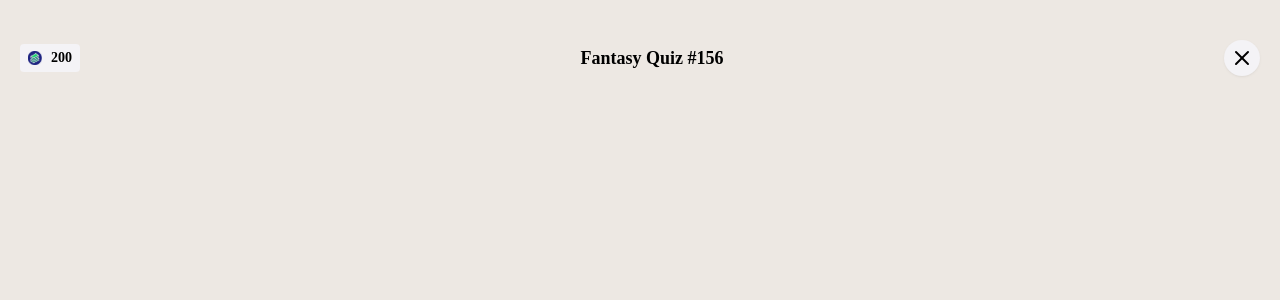
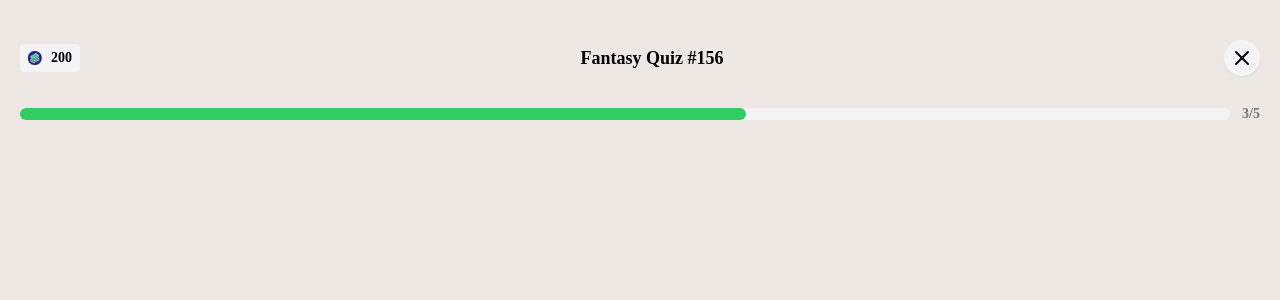
Before and after one commit to korobkad3v/QuizDemo, a React (Vite) app: page / in a window 1280 px wide. Shown: the top 300 px of the page. Built offline with nearby package versions, Linux system fonts and the light colour scheme; a web font is replaced by a local one.

Commit message:
feat: rtk quiz slice

```diff
--- a/package.json
+++ b/package.json
@@ -11,12 +11,14 @@
   },
   "dependencies": {
     "@radix-ui/react-slot": "^1.2.3",
+    "@reduxjs/toolkit": "^2.8.2",
     "@tailwindcss/vite": "^4.1.10",
     "class-variance-authority": "^0.7.1",
     "lucide-react": "^0.518.0",
     "path": "^0.12.7",
     "react": "^19.1.0",
     "react-dom": "^19.1.0",
+    "react-redux": "^9.2.0",
     "tailwind-merge": "^3.3.1",
     "tailwindcss": "^4.1.10"
   },
--- a/src/components/common/Button.tsx
+++ b/src/components/common/Button.tsx
@@ -1,3 +1,4 @@
+// Button.tsx
 import { Slot } from "@radix-ui/react-slot";
 import { cva, type VariantProps } from "class-variance-authority";
 import * as React from "react";
--- a/src/components/layout/Header.tsx
+++ b/src/components/layout/Header.tsx
@@ -2,6 +2,7 @@
 import Score from "../common/Score"
 import { X } from "lucide-react";
 import { Button } from "@/components/common/Button";
+import QuizProgressBar from "@/components/quiz/QuizProgressBar";
 
 export default function Header() {
   return (
@@ -16,6 +17,10 @@ export default function Header() {
           <X size={24} />
         </Button>
       </div>
+      <div className="w-full mt-6">
+        <QuizProgressBar/>
+      </div>
+
 
     </header>
   )
--- /dev/null
+++ b/src/components/quiz/QuizProgressBar.tsx
@@ -0,0 +1,19 @@
+// QuizProgressBar.tsx
+import { useSelector } from 'react-redux';
+import type { RootState } from '@/store';
+
+export default function QuizProgressBar() {
+  const { completedQuestions, totalQuestions } = useSelector(
+    (state: RootState) => state.quiz
+  );
+  const progressPercent = (completedQuestions / totalQuestions) * 100;
+
+  return (
+    <div className="w-full flex items-center gap-3 py-1">
+      <div className="w-full h-3 bg-primary rounded-full">
+        <div className="w-1/2 h-full bg-accent-400 rounded-full" style={{ width: `${progressPercent}%` }}/>
+      </div>
+      <span className="text-sm text-muted-400 font-semibold">{completedQuestions}/{totalQuestions}</span>
+    </div>
+  );
+}
--- /dev/null
+++ b/src/components/quiz/quizSlice.ts
@@ -0,0 +1,33 @@
+import { createSlice } from '@reduxjs/toolkit';
+import type { PayloadAction } from '@reduxjs/toolkit';
+
+interface QuizState {
+  totalQuestions: number;
+  completedQuestions: number;
+}
+
+const initialState: QuizState = {
+  totalQuestions: 5,
+  completedQuestions: 3,
+};
+
+const quizSlice = createSlice({
+  name: 'quiz',
+  initialState,
+  reducers: {
+    completeQuestion(state) {
+      if (state.completedQuestions < state.totalQuestions) {
+        state.completedQuestions += 1;
+      }
+    },
+    resetQuiz(state) {
+      state.completedQuestions = 0;
+    },
+    setTotalQuestions(state, action: PayloadAction<number>) {
+      state.totalQuestions = action.payload;
+    },
+  },
+});
+
+export const { completeQuestion, resetQuiz, setTotalQuestions } = quizSlice.actions;
+export default quizSlice.reducer;
--- a/src/main.tsx
+++ b/src/main.tsx
@@ -1,10 +1,15 @@
 import { StrictMode } from 'react'
 import { createRoot } from 'react-dom/client'
+import { Provider } from 'react-redux';
+import { store } from './store.ts';
 import './styles/index.css'
 import App from './App.tsx'
 
 createRoot(document.getElementById('root')!).render(
   <StrictMode>
-    <App />
+    <Provider store={store}>
+      <App />
+    </Provider>
+
   </StrictMode>,
 )
--- /dev/null
+++ b/src/store.ts
@@ -0,0 +1,12 @@
+// store.ts
+import { configureStore } from '@reduxjs/toolkit';
+import quizReducer from '@/components/quiz/quizSlice';
+
+export const store = configureStore({
+  reducer: {
+    quiz: quizReducer,
+  },
+});
+
+export type RootState = ReturnType<typeof store.getState>;
+export type AppDispatch = typeof store.dispatch;
```
Also changed, not shown: tsconfig.app.json (line endings or trailing spaces), 1 other file (tests, documents, lock files or other folders).
